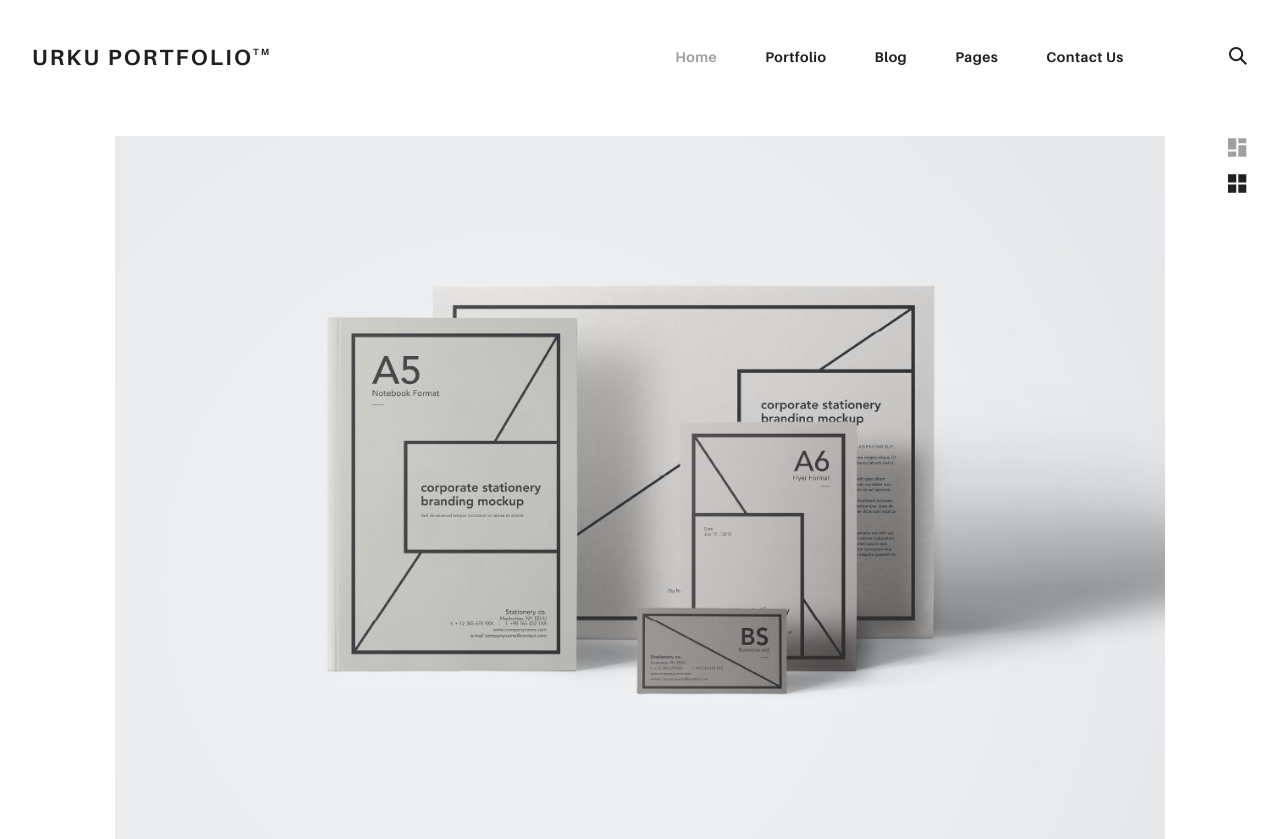
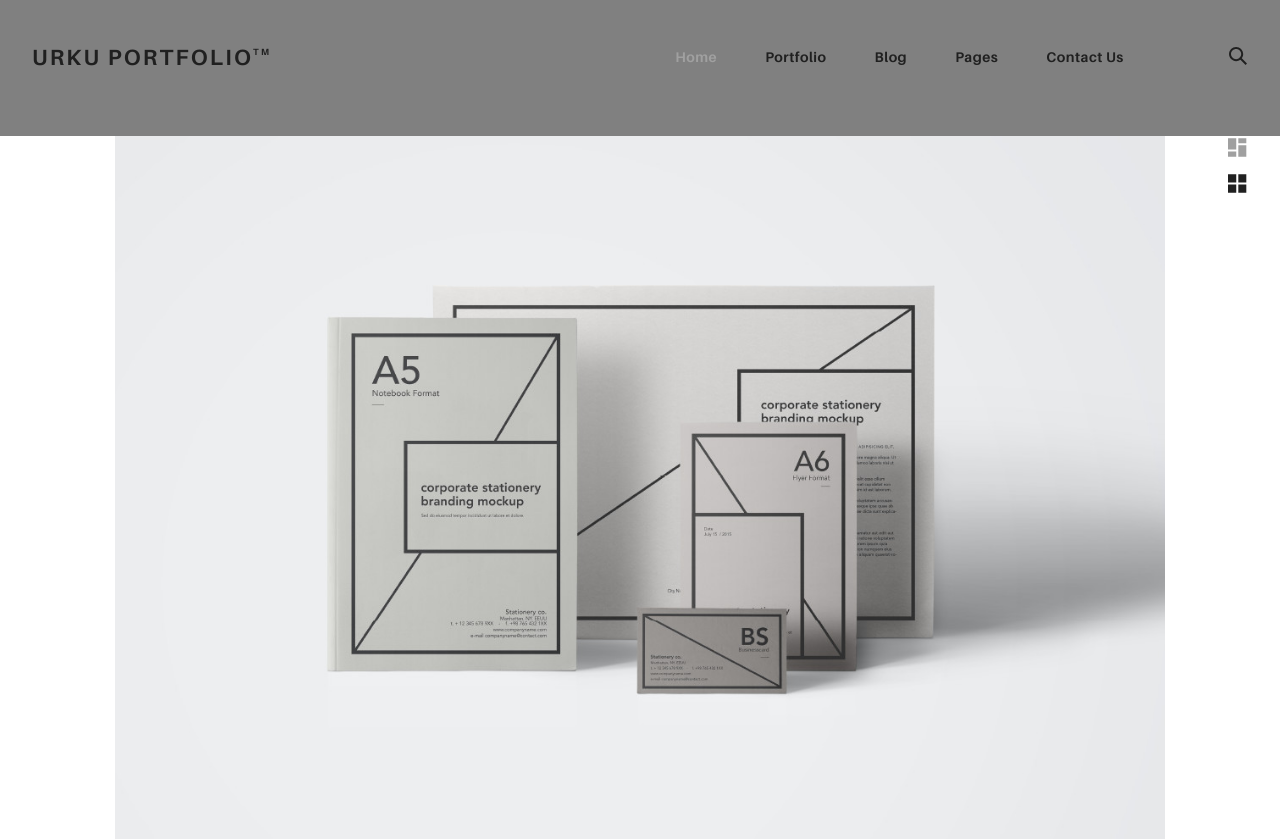
Before and after one commit to hammerto/hammerto.github.io, a plain HTML site: page index.html in a window 1280 px wide. Shown: the top 839 px of the page. Drawn offline with Linux system fonts and the light colour scheme.

Commit message:
launch 1.1

```diff
--- a/assets/css/urku.css
+++ b/assets/css/urku.css
@@ -53,7 +53,7 @@ body {
 }
 
 .rk-header {
-  background-color: #ffffff8f;
+  background-color: grey;
   position: relative;
   z-index: 5;
 }
```
